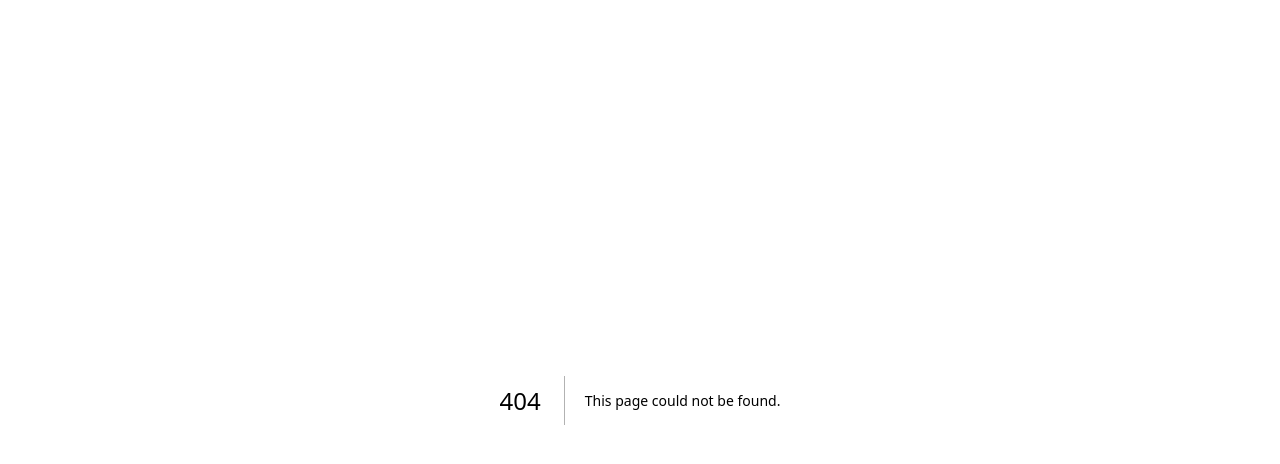
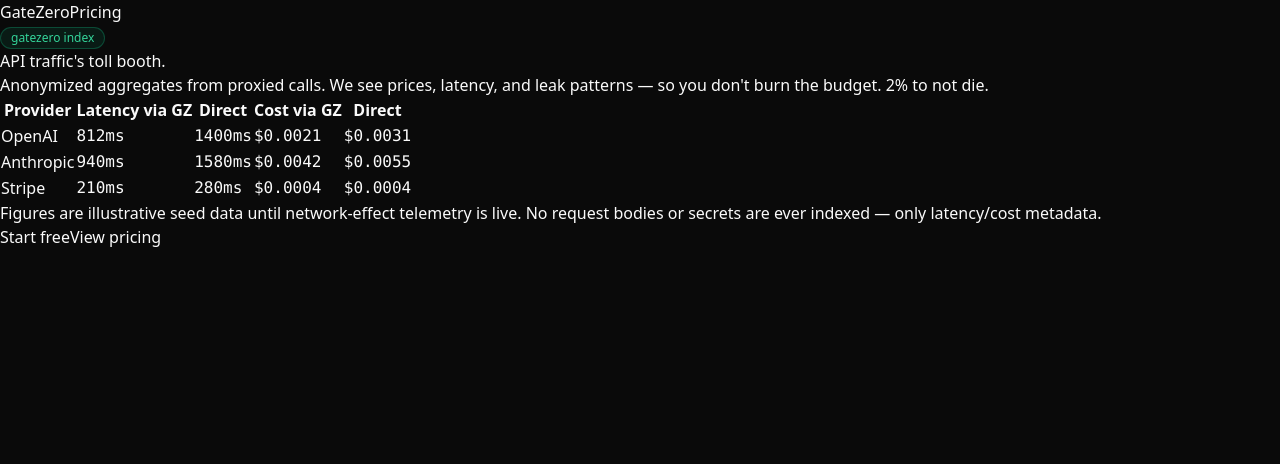
Before and after one commit to jonjys/gatekeeper, a Next.js app: page /moat in a window 1280 px wide. Before the commit this address had no page. Shown: the top 464 px of the page. Built offline with nearby package versions, Linux system fonts and the light colour scheme.

Commit message:
chore: force-redeploy onboard + index + moat + QueueTransparent (PH stamp)

```diff
--- /dev/null
+++ b/app/moat/page.tsx
@@ -0,0 +1,108 @@
+'use client';
+/* build-stamp: 2026-08-17-ph */
+
+import Link from 'next/link';
+
+/**
+ * GateZero Index / Moat — public anonymized traffic data.
+ */
+const ROWS = [
+  {
+    provider: 'OpenAI',
+    latencyGz: 812,
+    latencyDirect: 1400,
+    costGz: 0.0021,
+    costDirect: 0.0031
+  },
+  {
+    provider: 'Anthropic',
+    latencyGz: 940,
+    latencyDirect: 1580,
+    costGz: 0.0042,
+    costDirect: 0.0055
+  },
+  {
+    provider: 'Stripe',
+    latencyGz: 210,
+    latencyDirect: 280,
+    costGz: 0.0004,
+    costDirect: 0.0004
+  }
+];
+
+export default function GateZeroMoatPage() {
+  return (
+    <main className="min-h-screen flex flex-col">
+      <header className="border-b border-zinc-800 px-5 py-4 flex items-center justify-between">
+        <Link href="/" className="font-semibold">
+          Gate<span className="text-emerald-400">Zero</span>
+        </Link>
+        <Link href="/pricing" className="text-sm text-zinc-400 hover:text-emerald-400">
+          Pricing
+        </Link>
+      </header>
+
+      <div className="max-w-3xl mx-auto w-full px-5 py-14 space-y-10">
+        <div className="space-y-3 text-center sm:text-left">
+          <p className="badge">gatezero index</p>
+          <h1 className="text-3xl sm:text-4xl font-bold tracking-tight">
+            API traffic&apos;s toll booth.
+          </h1>
+          <p className="text-zinc-400 max-w-xl">
+            Anonymized aggregates from proxied calls. We see prices, latency, and leak patterns —
+            so you don&apos;t burn the budget. 2% to not die.
+          </p>
+        </div>
+
+        <div className="rounded-2xl border border-zinc-800 overflow-hidden">
+          <table className="w-full text-left text-sm">
+            <thead className="bg-zinc-900 text-zinc-500 text-xs">
+              <tr>
+                <th className="px-4 py-3 font-medium">Provider</th>
+                <th className="px-4 py-3 font-medium">Latency via GZ</th>
+                <th className="px-4 py-3 font-medium">Direct</th>
+                <th className="px-4 py-3 font-medium">Cost via GZ</th>
+                <th className="px-4 py-3 font-medium">Direct</th>
+              </tr>
+            </thead>
+            <tbody className="divide-y divide-zinc-800">
+              {ROWS.map((r) => (
+                <tr key={r.provider} className="bg-zinc-950/40">
+                  <td className="px-4 py-3 font-medium">{r.provider}</td>
+                  <td className="px-4 py-3 font-mono text-emerald-400">{r.latencyGz}ms</td>
+                  <td className="px-4 py-3 font-mono text-zinc-500">{r.latencyDirect}ms</td>
+                  <td className="px-4 py-3 font-mono text-emerald-400">
+                    ${r.costGz.toFixed(4)}
+                  </td>
+                  <td className="px-4 py-3 font-mono text-zinc-500">
+                    ${r.costDirect.toFixed(4)}
+                  </td>
+                </tr>
+              ))}
+            </tbody>
+          </table>
+        </div>
+
+        <p className="text-xs text-zinc-500">
+          Figures are illustrative seed data until network-effect telemetry is live. No request
+          bodies or secrets are ever indexed — only latency/cost metadata.
+        </p>
+
+        <div className="flex flex-wrap gap-3">
+          <Link
+            href="/"
+            className="rounded-xl bg-emerald-500 px-5 py-2.5 text-sm font-semibold text-black hover:bg-emerald-400"
+          >
+            Start free
+          </Link>
+          <Link
+            href="/pricing"
+            className="rounded-xl border border-zinc-700 px-5 py-2.5 text-sm hover:border-emerald-500/40"
+          >
+            View pricing
+          </Link>
+        </div>
+      </div>
+    </main>
+  );
+}
--- a/app/onboard/vercel/page.tsx
+++ b/app/onboard/vercel/page.tsx
@@ -1,4 +1,5 @@
 'use client';
+/* build-stamp: 2026-08-17-ph */
 
 import { useState } from 'react';
 import Link from 'next/link';
```
